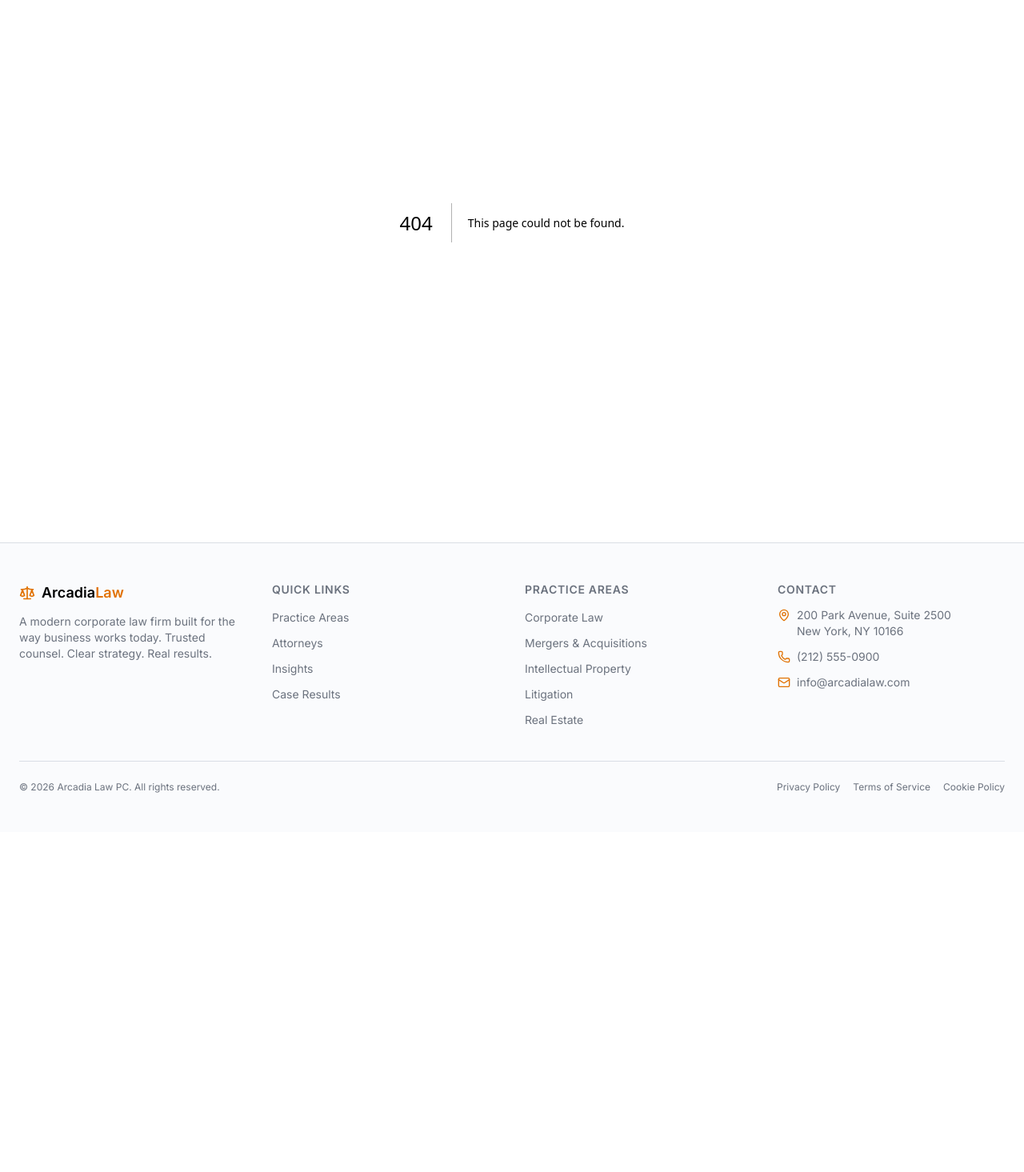
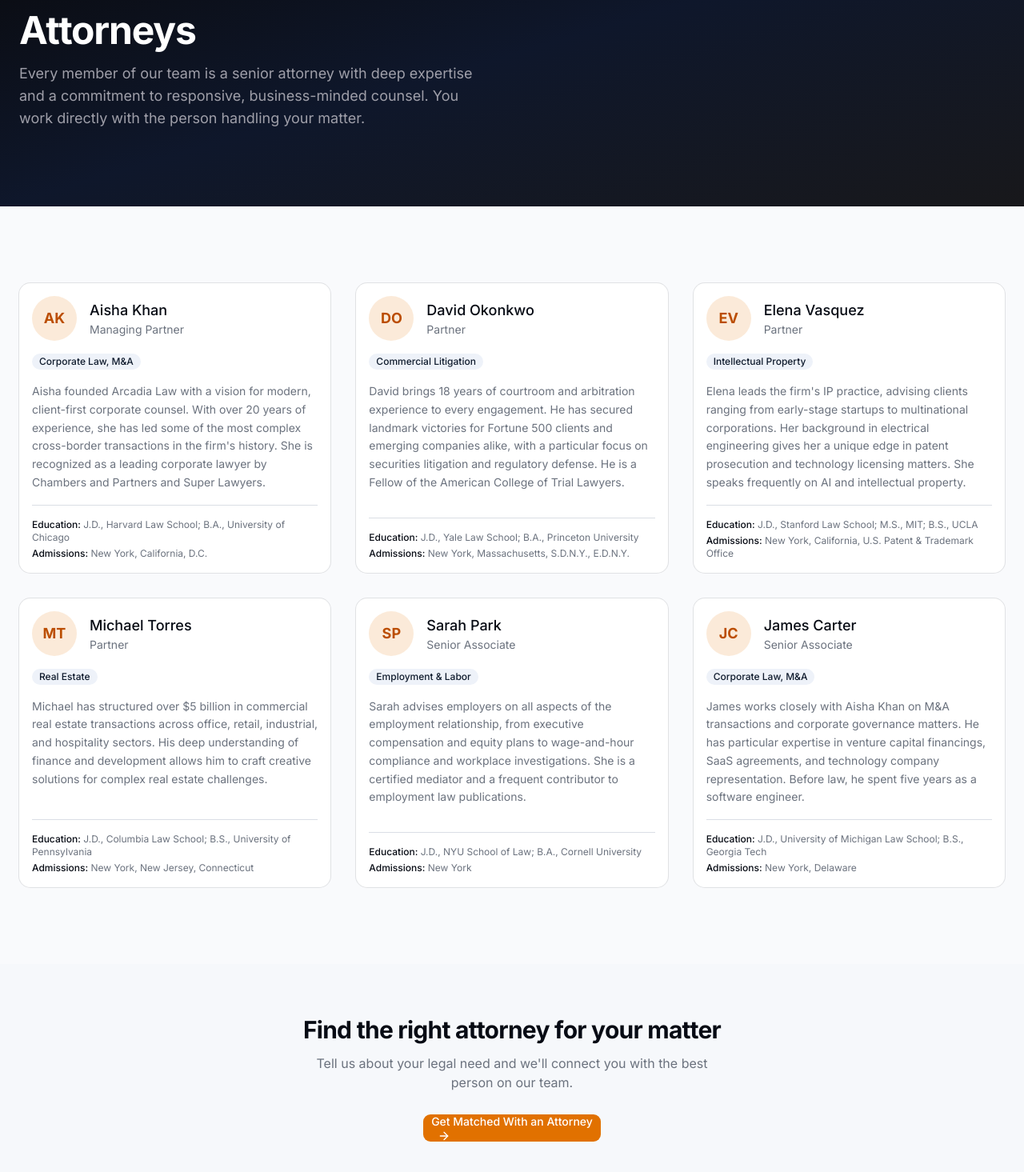
Before and after one commit to anas-khan-antimatter/mkt-arcadia-law, a Next.js app in the folder arcadia-law/: page /attorneys in a window 1280 px wide. Before the commit this address had no page. Shown: the part 187-1652 px from the top of the page at 80% size. Before the commit the page ends 1227 px from the top, so only its background shows below. Built offline with nearby package versions, Linux system fonts and the light colour scheme.

Commit message:
antimatter: checkpoint ch_muna2jrw_1

```diff
--- /dev/null
+++ b/arcadia-law/src/app/attorneys/page.tsx
@@ -0,0 +1,171 @@
+import { Badge } from "@/components/ui/badge";
+import { Button } from "@/components/ui/button";
+import {
+  Card,
+  CardContent,
+  CardDescription,
+  CardHeader,
+  CardTitle,
+} from "@/components/ui/card";
+import { ArrowRight, Linkedin, Mail, Phone } from "lucide-react";
+import Link from "next/link";
+
+const attorneys = [
+  {
+    name: "Aisha Khan",
+    role: "Managing Partner",
+    practice: "Corporate Law, M&A",
+    initials: "AK",
+    bio: "Aisha founded Arcadia Law with a vision for modern, client-first corporate counsel. With over 20 years of experience, she has led some of the most complex cross-border transactions in the firm's history. She is recognized as a leading corporate lawyer by Chambers and Partners and Super Lawyers.",
+    education: "J.D., Harvard Law School; B.A., University of Chicago",
+    admissions: "New York, California, D.C.",
+  },
+  {
+    name: "David Okonkwo",
+    role: "Partner",
+    practice: "Commercial Litigation",
+    initials: "DO",
+    bio: "David brings 18 years of courtroom and arbitration experience to every engagement. He has secured landmark victories for Fortune 500 clients and emerging companies alike, with a particular focus on securities litigation and regulatory defense. He is a Fellow of the American College of Trial Lawyers.",
+    education: "J.D., Yale Law School; B.A., Princeton University",
+    admissions: "New York, Massachusetts, S.D.N.Y., E.D.N.Y.",
+  },
+  {
+    name: "Elena Vasquez",
+    role: "Partner",
+    practice: "Intellectual Property",
+    initials: "EV",
+    bio: "Elena leads the firm's IP practice, advising clients ranging from early-stage startups to multinational corporations. Her background in electrical engineering gives her a unique edge in patent prosecution and technology licensing matters. She speaks frequently on AI and intellectual property.",
+    education: "J.D., Stanford Law School; M.S., MIT; B.S., UCLA",
+    admissions: "New York, California, U.S. Patent & Trademark Office",
+  },
+  {
+    name: "Michael Torres",
+    role: "Partner",
+    practice: "Real Estate",
+    initials: "MT",
+    bio: "Michael has structured over $5 billion in commercial real estate transactions across office, retail, industrial, and hospitality sectors. His deep understanding of finance and development allows him to craft creative solutions for complex real estate challenges.",
+    education: "J.D., Columbia Law School; B.S., University of Pennsylvania",
+    admissions: "New York, New Jersey, Connecticut",
+  },
+  {
+    name: "Sarah Park",
+    role: "Senior Associate",
+    practice: "Employment & Labor",
+    initials: "SP",
+    bio: "Sarah advises employers on all aspects of the employment relationship, from executive compensation and equity plans to wage-and-hour compliance and workplace investigations. She is a certified mediator and a frequent contributor to employment law publications.",
+    education: "J.D., NYU School of Law; B.A., Cornell University",
+    admissions: "New York",
+  },
+  {
+    name: "James Carter",
+    role: "Senior Associate",
+    practice: "Corporate Law, M&A",
+    initials: "JC",
+    bio: "James works closely with Aisha Khan on M&A transactions and corporate governance matters. He has particular expertise in venture capital financings, SaaS agreements, and technology company representation. Before law, he spent five years as a software engineer.",
+    education: "J.D., University of Michigan Law School; B.S., Georgia Tech",
+    admissions: "New York, Delaware",
+  },
+];
+
+export default function AttorneysPage() {
+  return (
+    <div className="flex flex-col">
+      {/* Hero */}
+      <section className="bg-gradient-to-br from-zinc-950 via-slate-900 to-zinc-900 py-16 md:py-24">
+        <div className="container mx-auto px-4 md:px-6">
+          <Badge className="mb-4 border-amber-600/40 bg-amber-600/10 text-amber-400 text-xs tracking-widest uppercase">
+            Our Team
+          </Badge>
+          <h1 className="text-4xl font-bold tracking-tight text-white md:text-5xl">
+            Attorneys
+          </h1>
+          <p className="mt-4 max-w-xl text-lg text-zinc-400">
+            Every member of our team is a senior attorney with deep expertise
+            and a commitment to responsive, business-minded counsel. You
+            work directly with the person handling your matter.
+          </p>
+        </div>
+      </section>
+
+      {/* Team grid */}
+      <section className="py-16 md:py-24">
+        <div className="container mx-auto px-4 md:px-6">
+          <div className="grid gap-8 md:grid-cols-2 lg:grid-cols-3">
+            {attorneys.map((attorney) => (
+              <Card
+                key={attorney.name}
+                className="flex flex-col transition-all hover:shadow-lg"
+              >
+                <CardHeader>
+                  <div className="mb-3 flex items-center gap-4">
+                    <div className="flex h-14 w-14 items-center justify-center rounded-full bg-amber-600/15 text-amber-700 font-bold text-lg">
+                      {attorney.initials}
+                    </div>
+                    <div>
+                      <CardTitle className="text-lg">
+                        {attorney.name}
+                      </CardTitle>
+                      <CardDescription className="text-sm">
+                        {attorney.role}
+                      </CardDescription>
+                    </div>
+                  </div>
+                  <Badge
+                    variant="secondary"
+                    className="w-fit text-xs font-medium"
+                  >
+                    {attorney.practice}
+                  </Badge>
+                </CardHeader>
+                <CardContent className="flex-1 flex flex-col">
+                  <p className="text-sm text-muted-foreground leading-relaxed flex-1">
+                    {attorney.bio}
+                  </p>
+                  <div className="mt-4 pt-4 border-t border-border space-y-1">
+                    <p className="text-xs text-muted-foreground">
+                      <span className="font-medium text-foreground">
+                        Education:
+                      </span>{" "}
+                      {attorney.education}
+                    </p>
+                    <p className="text-xs text-muted-foreground">
+                      <span className="font-medium text-foreground">
+                        Admissions:
+                      </span>{" "}
+                      {attorney.admissions}
+                    </p>
+                  </div>
+                </CardContent>
+              </Card>
+            ))}
+          </div>
+        </div>
+      </section>
+
+      {/* CTA */}
+      <section className="bg-muted/30 py-16">
+        <div className="container mx-auto px-4 text-center md:px-6">
+          <h2 className="text-2xl font-bold tracking-tight md:text-3xl">
+            Find the right attorney for your matter
+          </h2>
+          <p className="mt-3 text-muted-foreground max-w-lg mx-auto">
+            Tell us about your legal need and we&apos;ll connect you with the
+            best person on our team.
+          </p>
+          <div className="mt-6">
+            <Button
+              asChild
+              size="lg"
+              className="bg-amber-600 hover:bg-amber-700 text-white"
+            >
+              <Link href="/contact">
+                Get Matched With an Attorney
+                <ArrowRight className="ml-2 h-4 w-4" />
+              </Link>
+            </Button>
+          </div>
+        </div>
+      </section>
+    </div>
+  );
+}
```
